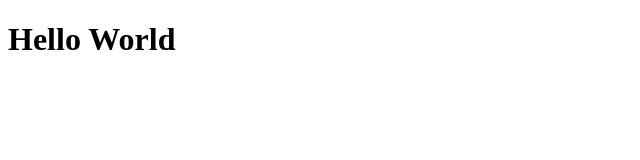
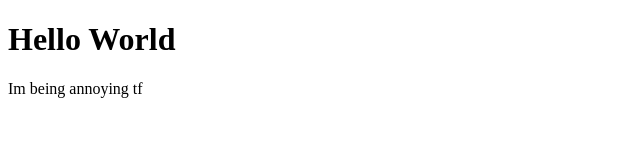
Before and after one commit to aknh9189/artSite, a plain HTML site: page index.html in a window 1280 px wide. Shown: the whole page, without its empty margins (0-640 px from the left). Drawn offline with Linux system fonts and the light colour scheme.

Commit message:
changed page still debuging

```diff
--- a/index.html
+++ b/index.html
@@ -7,5 +7,6 @@
 
 <body>
 <h1>Hello World</h1>
+<p>Im being annoying tf</p>
 </body>
 </html>
```
